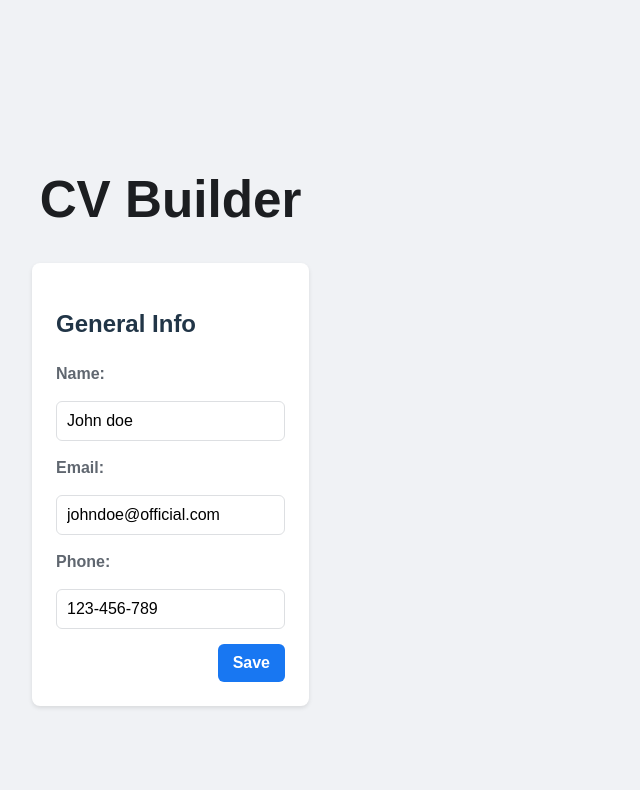
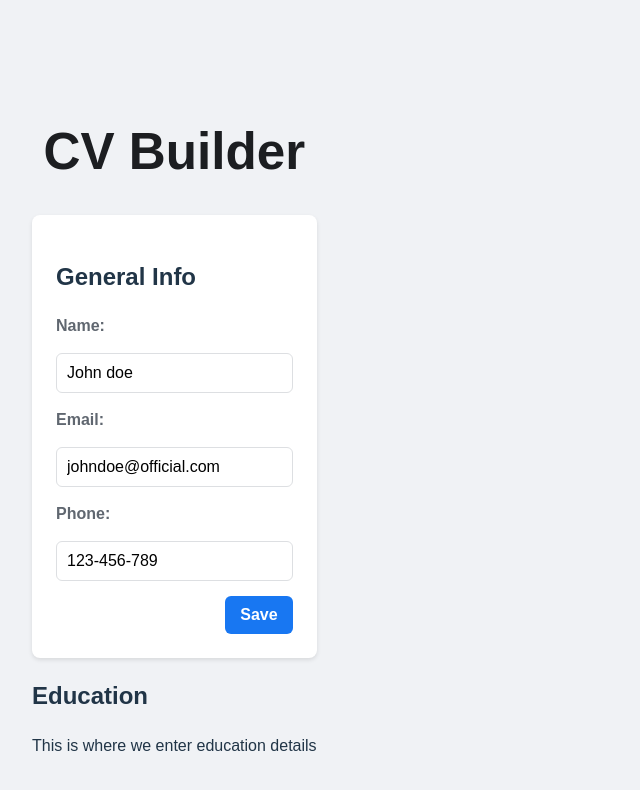
Before and after one commit to starquill/CB_Builder, a React (Vite) app: page / in a window 1280 px wide. Shown: the top 790 px of the page, without its empty margins (0-640 px from the left). Built offline with nearby package versions, Linux system fonts and the light colour scheme.

Commit message:
Add return to Education component

```diff
--- a/src/App.jsx
+++ b/src/App.jsx
@@ -61,10 +61,10 @@ function GeneralInfo(){
 }
 
 function Education(){
-  <div>
+  return (<div>
     <h2>Education</h2>
     <p>This is where we enter education details</p>
-  </div>
+  </div>);
 }
 export default function App(){
   return(
```
